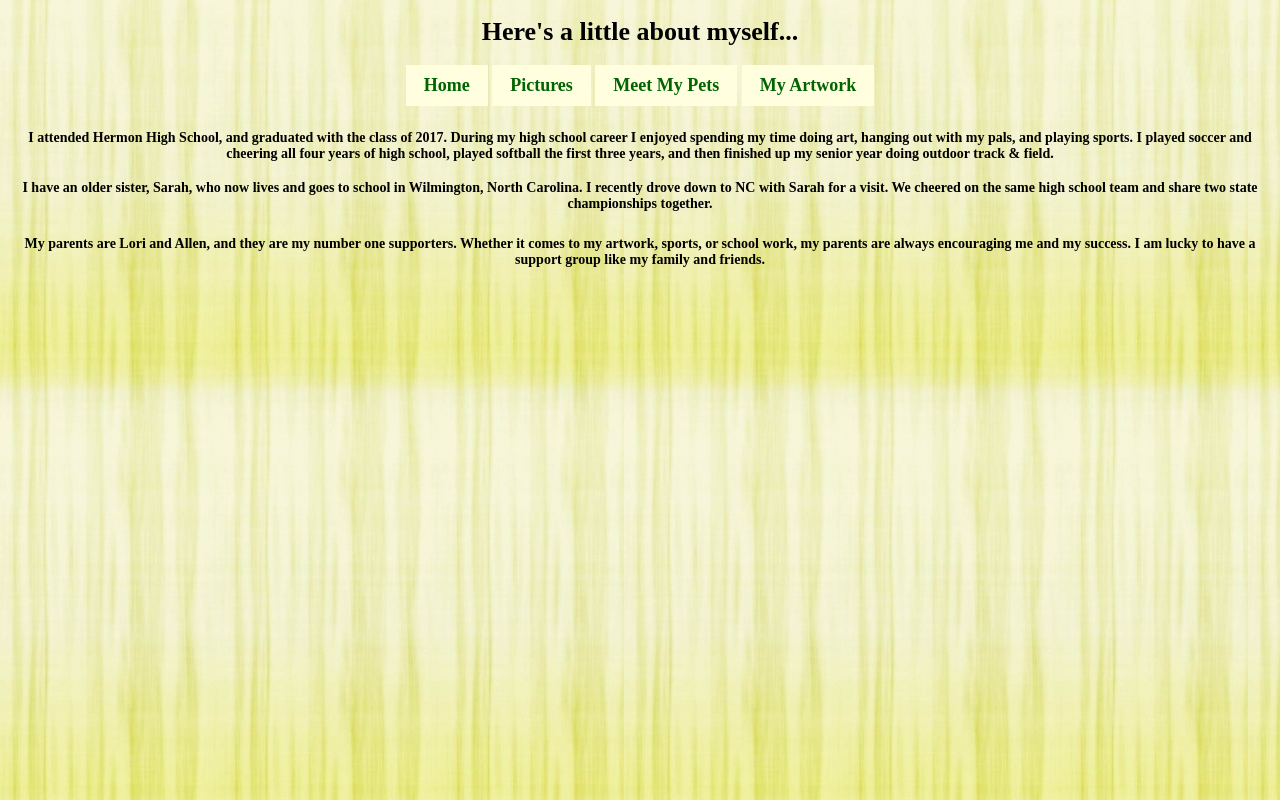
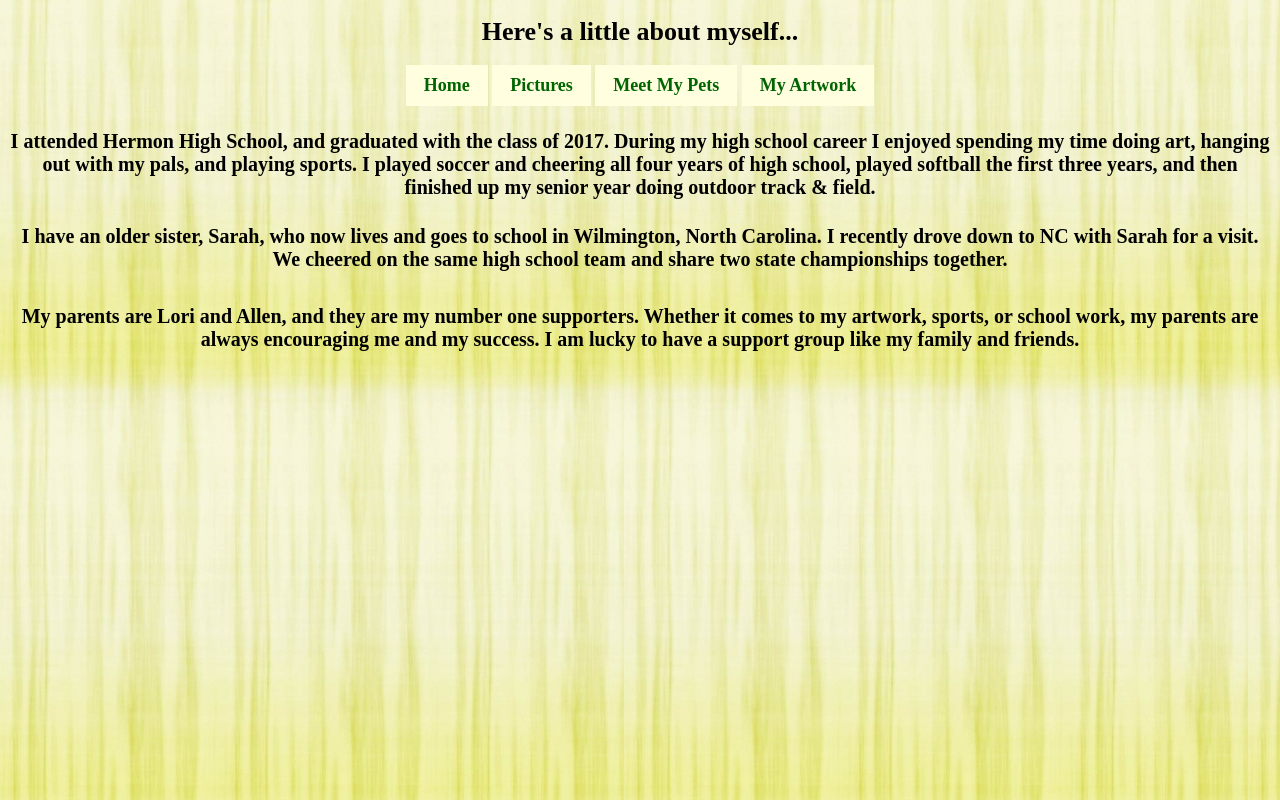
Before and after one commit to emilyperleyy/emilyperleyy.github.io, a plain HTML site: page aboutme.html in a window 1280 px wide. Drawn offline with Linux system fonts and the light colour scheme.

Commit message:
Update aboutme.html

```diff
--- a/aboutme.html
+++ b/aboutme.html
@@ -28,21 +28,21 @@ h3 {
 	color: black;
 	font-family: noteworthy;
 	text-align: center;
-	font-size: 14px
+	font-size: 20px
 }
 
 h4 {
 	color: black;
 	font-family: noteworthy;
 	text-align: center;
-	font-size: 14px
+	font-size: 20px
 }
 
 h5 {
 	color: black;
 	font-family: noteworthy;
 	text-align: center;
-	font-size: 14px
+	font-size: 20px
 }
 
 a:link, a:visited {
```
